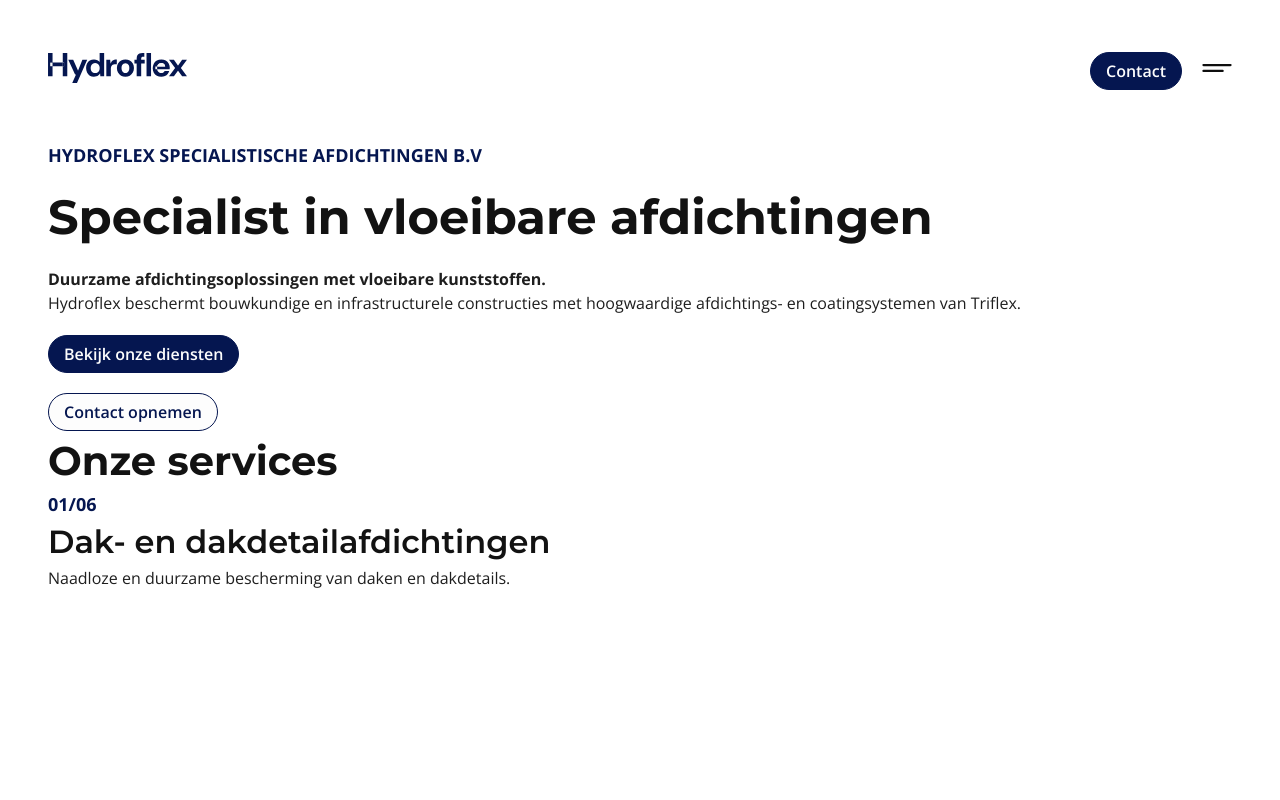
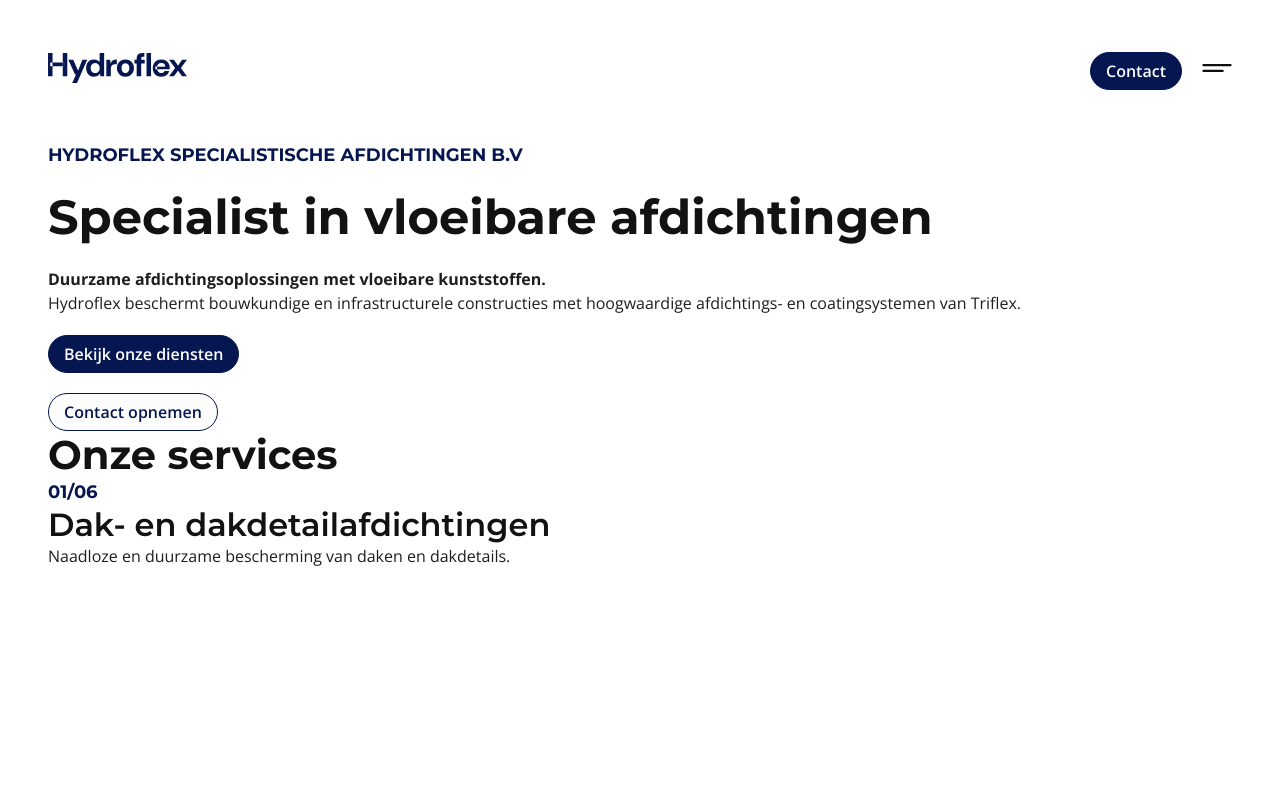
Before and after one commit to IsaacEswa/hydroflex, a SvelteKit app: page / in a window 1280 px wide. Shown: the top 800 px of the page. Built offline with nearby package versions, Linux system fonts and the light colour scheme.

Commit message:
#4 made the featured half dynamic

```diff
--- a/src/lib/components/organisms/FeaturedHalf.svelte
+++ b/src/lib/components/organisms/FeaturedHalf.svelte
@@ -1,17 +1,15 @@
 <script>
   import PrimaryButton from "../atoms/PrimaryButton.svelte";
   import SecondaryButton from "../atoms/SecondaryButton.svelte";
+
+  let { subtitle, heading, text } = $props();
 </script>
 
 <section class="featured-half">
   <div class="content-side">
-    <span class="subtitle">Hydroflex Specialistische Afdichtingen B.V</span>
-    <h1>Specialist in vloeibare afdichtingen</h1>
-    <p>
-      <b> Duurzame afdichtingsoplossingen met vloeibare kunststoffen.</b> <br />
-      Hydroflex beschermt bouwkundige en infrastructurele constructies met hoogwaardige
-      afdichtings- en coatingsystemen van Triflex.
-    </p>
+    <span class="subtitle">{subtitle}</span>
+    <h1>{heading}</h1>
+    <p>{@html text}</p>
     <PrimaryButton href="/diensten" text="Bekijk onze diensten" />
     <SecondaryButton href="/contact" text="Contact opnemen" />
   </div>
--- a/src/routes/+page.svelte
+++ b/src/routes/+page.svelte
@@ -5,7 +5,15 @@
 </script>
 
 <Header />
-<FeaturedHalf />
+<FeaturedHalf
+  subtitle="Hydroflex Specialistische Afdichtingen B.V"
+  heading="Specialist in vloeibare afdichtingen"
+  text="
+      <b> Duurzame afdichtingsoplossingen met vloeibare kunststoffen.</b> <br />
+      Hydroflex beschermt bouwkundige en infrastructurele constructies met hoogwaardige
+      afdichtings- en coatingsystemen van Triflex.
+    "
+/>
 
 <section>
   <h2>Onze services</h2>
--- a/static/styles/styleguide.css
+++ b/static/styles/styleguide.css
@@ -11,7 +11,7 @@
 :root {
   /* Branding colors */
   --primary-color: #051650;
-  --primary-color-light: #05165038;
+  --primary-color-light: #05165015;
 
   /* Neutral colors */
   --neutral-950: #121212;
@@ -65,11 +65,11 @@
 h3 {
   font-family: "Montserrat";
   color: var(--neutral-950);
+  line-height: 1.2;
 }
 
 h1 {
   font-size: var(--font-size-h1);
-  line-height: 1.2;
 }
 
 h2 {
@@ -81,7 +81,7 @@
   font-weight: 600;
 }
 
-h4 {
+/* h4 {
   font-size: var(--font-size-h4);
 }
 
@@ -91,7 +91,7 @@
 
 h6 {
   font-size: var(--font-size-h6);
-}
+} */
 
 p {
   opacity: 0.95;
@@ -115,6 +115,7 @@
   color: var(--primary-color);
   font-weight: bold;
   letter-spacing: 2%;
+  font-family: "Montserrat";
 }
 
 .button {
```
